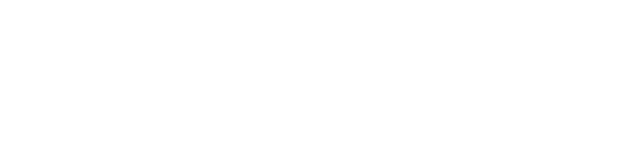
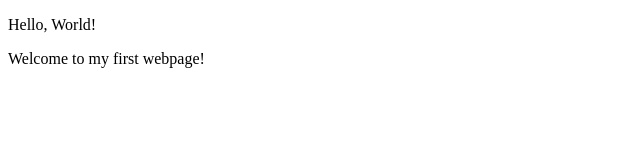
Before and after one commit to phaxier/new-website, a plain HTML site: page my-first-webpage.html in a window 1280 px wide. Shown: the whole page, without its empty margins (0-640 px from the left). Drawn offline with Linux system fonts and the light colour scheme.

Commit message:
add paragraph block to page

```diff
--- a/my-first-webpage.html
+++ b/my-first-webpage.html
@@ -5,7 +5,8 @@
 
 </head>
 <body>
-
+<p>Hello, World!</p>
+<p>Welcome to my first webpage!</p>
 
 </body>
 </html>
```
